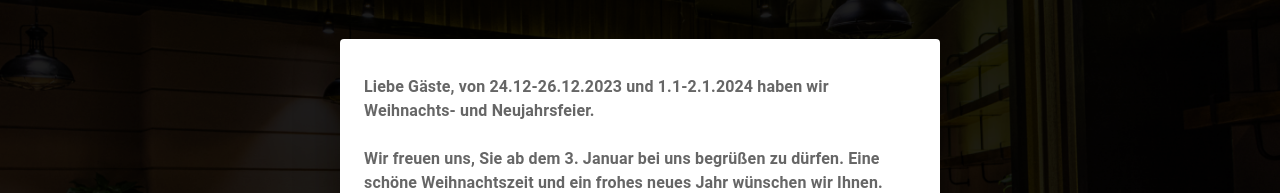
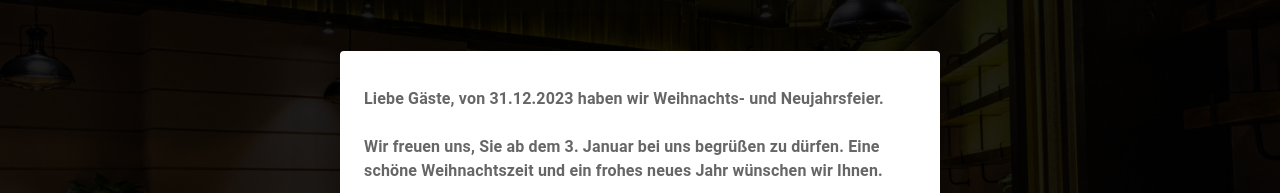
Before and after one commit to projectlac/german-restaurant, a Next.js app: page / in a window 1280 px wide. Shown: the part 222-415 px from the top of the page. Built offline with nearby package versions, Linux system fonts and the light colour scheme.

Commit message:
Change noti

```diff
--- a/src/components/Notification/Notification.tsx
+++ b/src/components/Notification/Notification.tsx
@@ -31,8 +31,8 @@ export default function Notification() {
                 mt: 2,
               }}
             >
-              Liebe Gäste, von 24.12-26.12.2023 und 1.1-2.1.2024 haben wir
-              Weihnachts- und Neujahrsfeier.
+              Liebe Gäste, von 31.12.2023 haben wir Weihnachts- und
+              Neujahrsfeier.
             </Typography>
             <br />
             <Typography
```
